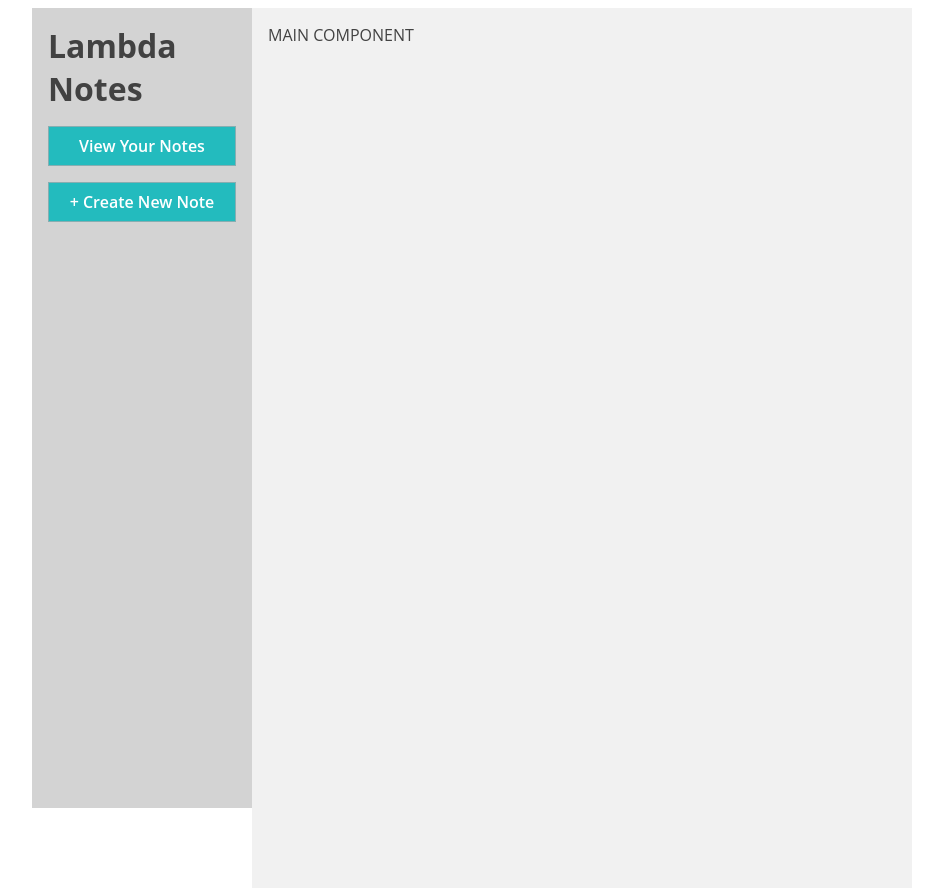
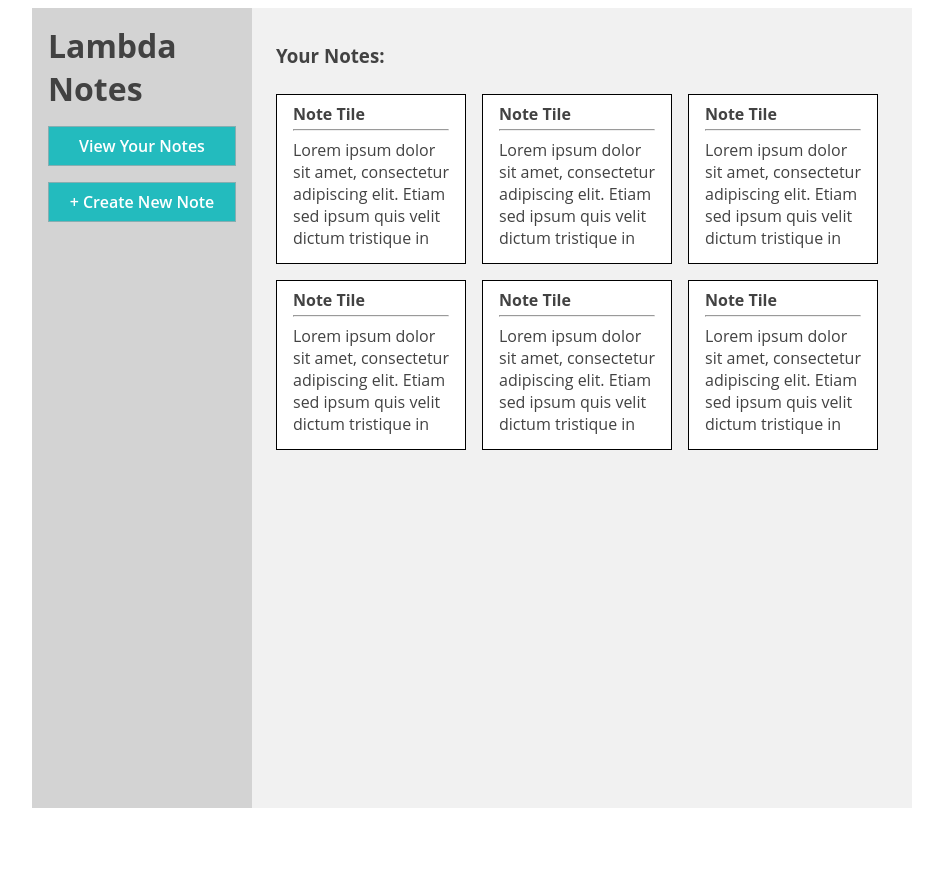
Before and after one commit to derpwanda/front-end-project-partdeux, a React (Create React App) app in the folder lambda-notes/: page / in a window 1280 px wide. Shown: the whole page, without its empty margins (168-1111 px from the left). After the commit the page ends 816 px from the top, so only its background shows below. Built offline with nearby package versions, Linux system fonts and the light colour scheme.

Commit message:
styled notelist

```diff
--- a/lambda-notes/src/components/Main/Main.js
+++ b/lambda-notes/src/components/Main/Main.js
@@ -1,11 +1,12 @@
 import React, { Component } from 'react';
 import './index.css';
+import NotesList from '../NotesList/NotesList.js'
 
 class Main extends Component {
   render() {
     return (
-      <div className="main">
-        MAIN COMPONENT
+      <div className="main_container">
+        <NotesList />
       </div>
     );
   }
--- a/lambda-notes/src/components/Main/index.css
+++ b/lambda-notes/src/components/Main/index.css
@@ -1,8 +1,9 @@
-.main {
+.main_container {
   display: flex;
+  flex-direction: column;
   padding: 1rem;
   width: 660px;
   min-width: 660px;
-  height: 110vh;
+  height: 100vh;
   background-color: #F1F1F1;
 }
--- a/lambda-notes/src/components/NotesList/NotesList.js
+++ b/lambda-notes/src/components/NotesList/NotesList.js
@@ -4,8 +4,45 @@ import './index.css';
 class NotesList extends Component {
   render() {
     return (
-      <div>
-        NOTE LIST
+      <div className='noteslist_container'>
+        <div className="noteslist_header"><h3>Your Notes:</h3></div>
+        <div className='notes_list'>
+          <div className='note'>
+            <h4>Note Tile</h4>
+            <hr></hr>
+            <p>Lorem ipsum dolor sit amet, consectetur adipiscing elit. Etiam sed ipsum quis velit dictum tristique in ac nisi. In hac habitasse platea dictumst. Ut consectetur, nunc nec blandit tristique, ex nisl faucibus orci, at efficitur quam justo nec eros. Lorem ipsum dolor sit amet, consectetur adipiscing elit. Vestibulum ante ipsum.</p>
+          </div>
+
+          <div className='note'>
+            <h4>Note Tile</h4>
+            <hr></hr>
+            <p>Lorem ipsum dolor sit amet, consectetur adipiscing elit. Etiam sed ipsum quis velit dictum tristique in ac nisi. In hac habitasse platea dictumst. Ut consectetur, nunc nec blandit tristique, ex nisl faucibus orci, at efficitur quam justo nec eros. Lorem ipsum dolor sit amet, consectetur adipiscing elit. Vestibulum ante ipsum.</p>
+          </div>
+
+          <div className='note'>
+            <h4>Note Tile</h4>
+            <hr></hr>
+            <p>Lorem ipsum dolor sit amet, consectetur adipiscing elit. Etiam sed ipsum quis velit dictum tristique in ac nisi. In hac habitasse platea dictumst. Ut consectetur, nunc nec blandit tristique, ex nisl faucibus orci, at efficitur quam justo nec eros. Lorem ipsum dolor sit amet, consectetur adipiscing elit. Vestibulum ante ipsum.</p>
+          </div>
+
+          <div className='note'>
+            <h4>Note Tile</h4>
+            <hr></hr>
+            <p>Lorem ipsum dolor sit amet, consectetur adipiscing elit. Etiam sed ipsum quis velit dictum tristique in ac nisi. In hac habitasse platea dictumst. Ut consectetur, nunc nec blandit tristique, ex nisl faucibus orci, at efficitur quam justo nec eros. Lorem ipsum dolor sit amet, consectetur adipiscing elit. Vestibulum ante ipsum.</p>
+          </div>
+
+          <div className='note'>
+            <h4>Note Tile</h4>
+            <hr></hr>
+            <p>Lorem ipsum dolor sit amet, consectetur adipiscing elit. Etiam sed ipsum quis velit dictum tristique in ac nisi. In hac habitasse platea dictumst. Ut consectetur, nunc nec blandit tristique, ex nisl faucibus orci, at efficitur quam justo nec eros. Lorem ipsum dolor sit amet, consectetur adipiscing elit. Vestibulum ante ipsum.</p>
+          </div>
+          <div className='note'>
+            <h4>Note Tile</h4>
+            <hr></hr>
+            <p>Lorem ipsum dolor sit amet, consectetur adipiscing elit. Etiam sed ipsum quis velit dictum tristique in ac nisi. In hac habitasse platea dictumst. Ut consectetur, nunc nec blandit tristique, ex nisl faucibus orci, at efficitur quam justo nec eros. Lorem ipsum dolor sit amet, consectetur adipiscing elit. Vestibulum ante ipsum.</p>
+          </div>
+
+          </div>
       </div>
     );
   }
--- a/lambda-notes/src/components/NotesList/index.css
+++ b/lambda-notes/src/components/NotesList/index.css
@@ -0,0 +1,39 @@
+.noteslist_container {
+  display: flex;
+  flex-direction: column;
+}
+
+.notes_list {
+  display: flex;
+  flex-wrap: wrap;
+  width: 660px;
+}
+
+.noteslist_header {
+  margin: 0 0.5rem;
+
+}
+
+.note {
+  margin: 0.5rem 0.5rem;
+  width: 190px;
+  min-height: 170px;
+  overflow: hidden;
+  border: 1px solid black;
+  padding: 0.5rem 1rem;
+  background-color: white;
+}
+
+.note h4 {
+  margin: 0;
+}
+
+.note hr {
+  margin: 0.25rem 0 0.5rem 0;
+}
+
+.note p {
+  margin: 0;
+  height: 6.8rem;
+  overflow: hidden;
+}
```
